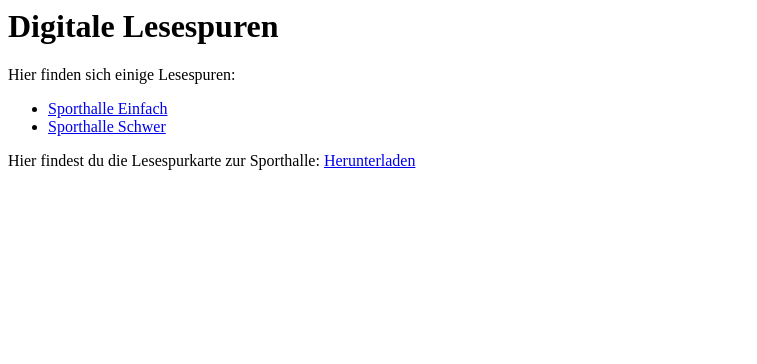
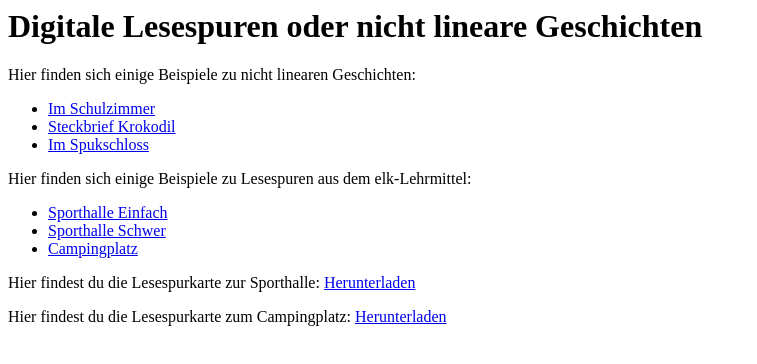
Before and after one commit to redabus/lesespur, a plain HTML site: page index.html in a window 1280 px wide. Shown: the whole page, without its empty margins (0-757 px from the left). Drawn offline with Linux system fonts and the light colour scheme.

Commit message:
Update index.html

```diff
--- a/index.html
+++ b/index.html
@@ -3,12 +3,20 @@
     <title>Lesespuren</title>
   </head>
   <body>
-    <h1>Digitale Lesespuren</h1>
-    <p>Hier finden sich einige Lesespuren:</p>
+    <h1>Digitale Lesespuren oder nicht lineare Geschichten</h1>
+    <p>Hier finden sich einige Beispiele zu nicht linearen Geschichten:</p>
+    <ul>
+      <li><a href="Im Schulzimmer.html">Im Schulzimmer</a></li>
+      <li><a href="Steckbrief-Krokodil.html">Steckbrief Krokodil</a></li>
+      <li><a href="Im Spukschloss.html">Im Spukschloss</a></li>
+    </ul>
+     <p>Hier finden sich einige Beispiele zu Lesespuren aus dem elk-Lehrmittel:</p>
     <ul>
       <li><a href="Sporthalle_einfach.html">Sporthalle Einfach</a></li>
       <li><a href="Sporthalle_schwer.html">Sporthalle Schwer</a></li>
+      <li><a href="Campingplatz.html">Campingplatz</a></li>
     </ul>
     <p>Hier findest du die Lesespurkarte zur Sporthalle: <a href="Lesespurkarte_Sporthalle.pdf">Herunterladen</a></p>
+    <p>Hier findest du die Lesespurkarte zum Campingplatz: <a href="Lesespurkarte_Campingplatz.pdf">Herunterladen</a></p>
   </body>
 </html>
```
